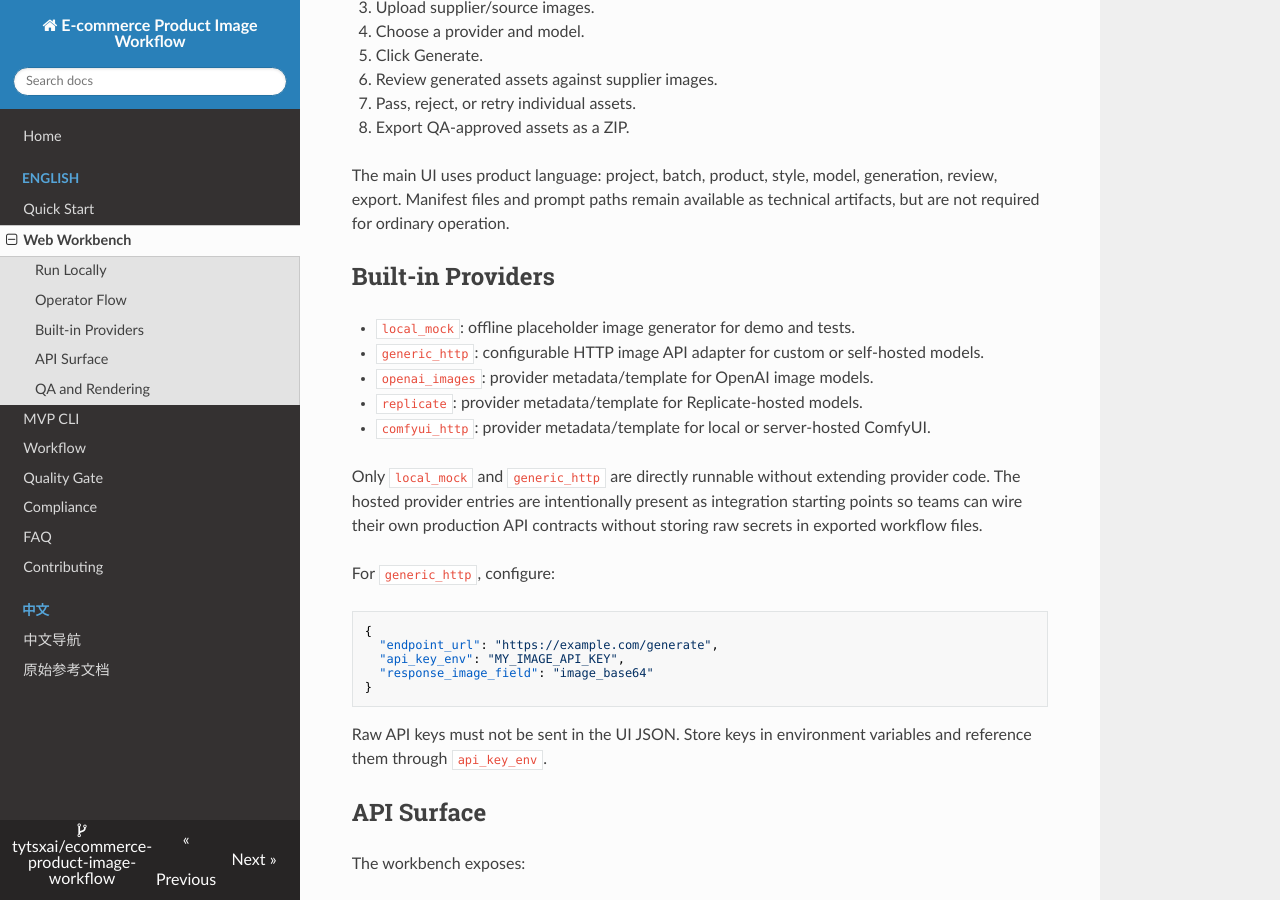
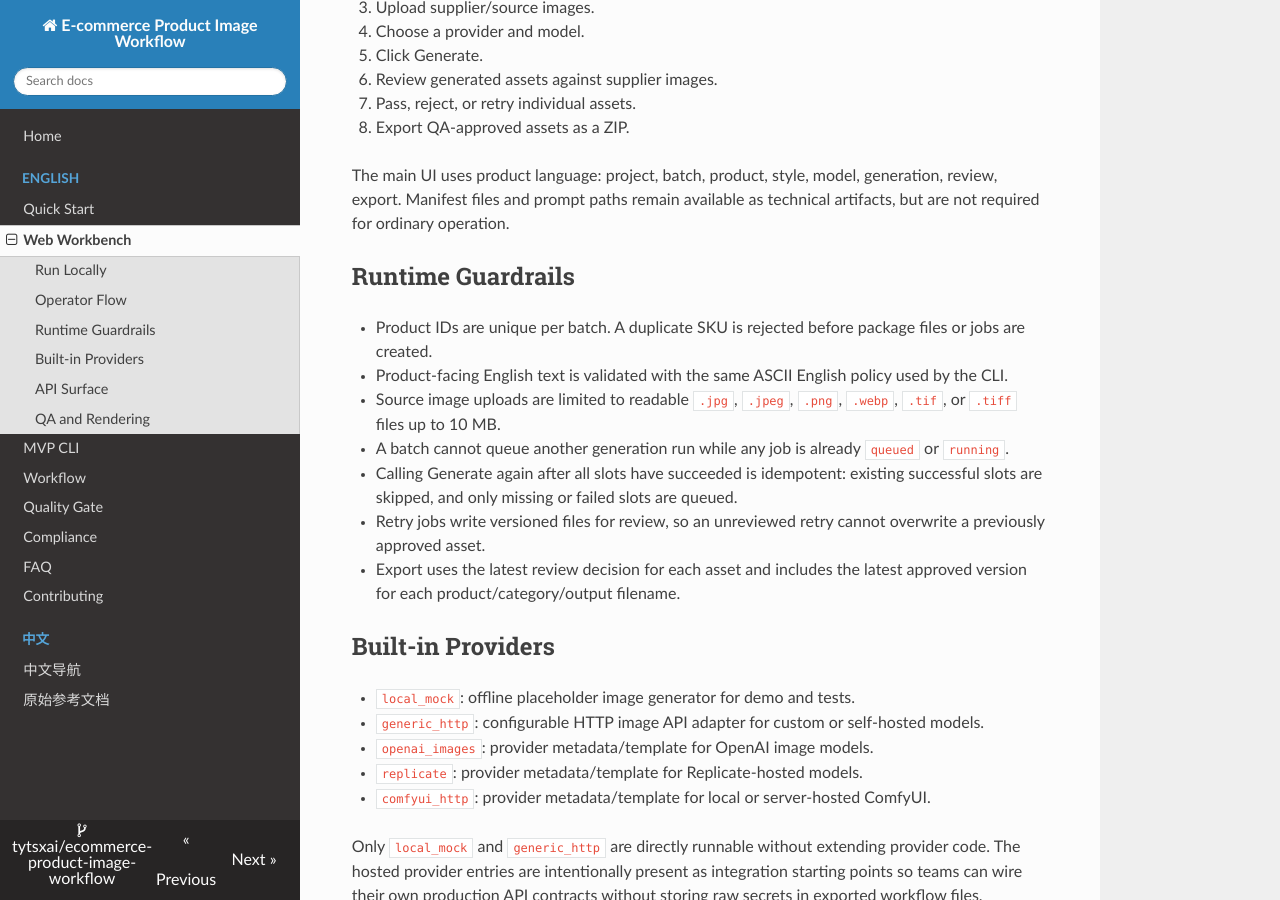
Before and after one commit to tytsxai/ecommerce-product-image-workflow, an MkDocs documentation site: the page built from docs/en/web-workbench.md, in a window 1280 px wide and 900 px high, scrolled down 896 px. Built offline with MkDocs 1.6.1, drawn with Linux system fonts in a browser that asks for light colours; nearby versions of some CDN libraries.

Commit message:
docs: document workbench production guardrails

```diff
--- a/docs/en/web-workbench.md
+++ b/docs/en/web-workbench.md
@@ -41,6 +41,16 @@ Use `EPI_WORKFLOW_HOME=/path/to/local/state` to choose where SQLite data, upload
 8. Export QA-approved assets as a ZIP.
 
 The main UI uses product language: project, batch, product, style, model, generation, review, export. Manifest files and prompt paths remain available as technical artifacts, but are not required for ordinary operation.
+
+## Runtime Guardrails
+
+- Product IDs are unique per batch. A duplicate SKU is rejected before package files or jobs are created.
+- Product-facing English text is validated with the same ASCII English policy used by the CLI.
+- Source image uploads are limited to readable `.jpg`, `.jpeg`, `.png`, `.webp`, `.tif`, or `.tiff` files up to 10 MB.
+- A batch cannot queue another generation run while any job is already `queued` or `running`.
+- Calling Generate again after all slots have succeeded is idempotent: existing successful slots are skipped, and only missing or failed slots are queued.
+- Retry jobs write versioned files for review, so an unreviewed retry cannot overwrite a previously approved asset.
+- Export uses the latest review decision for each asset and includes the latest approved version for each product/category/output filename.
 
 ## Built-in Providers
 
```
Also changed, not shown: docs/en/quality-gate.md (+9 -0 lines).
